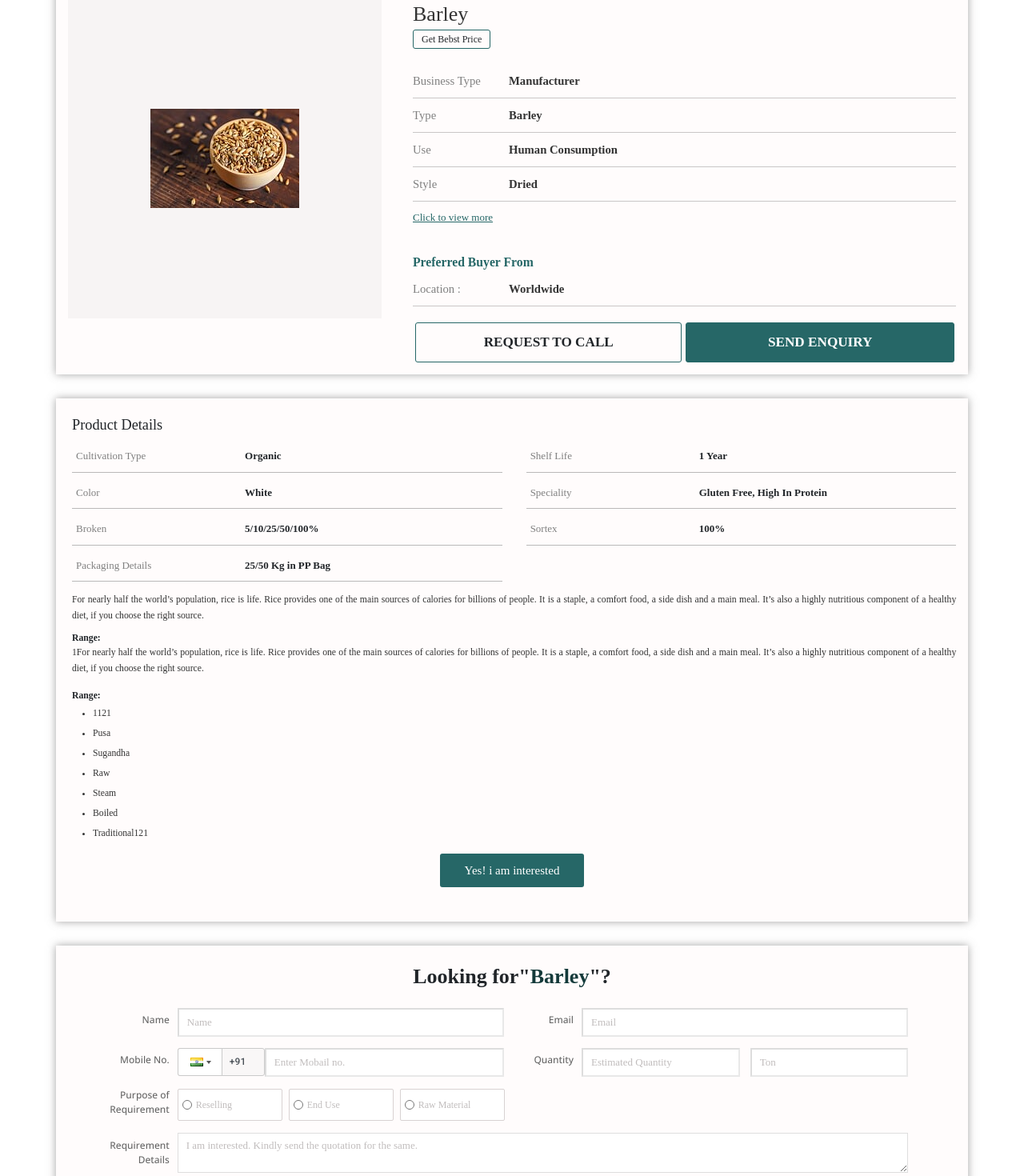
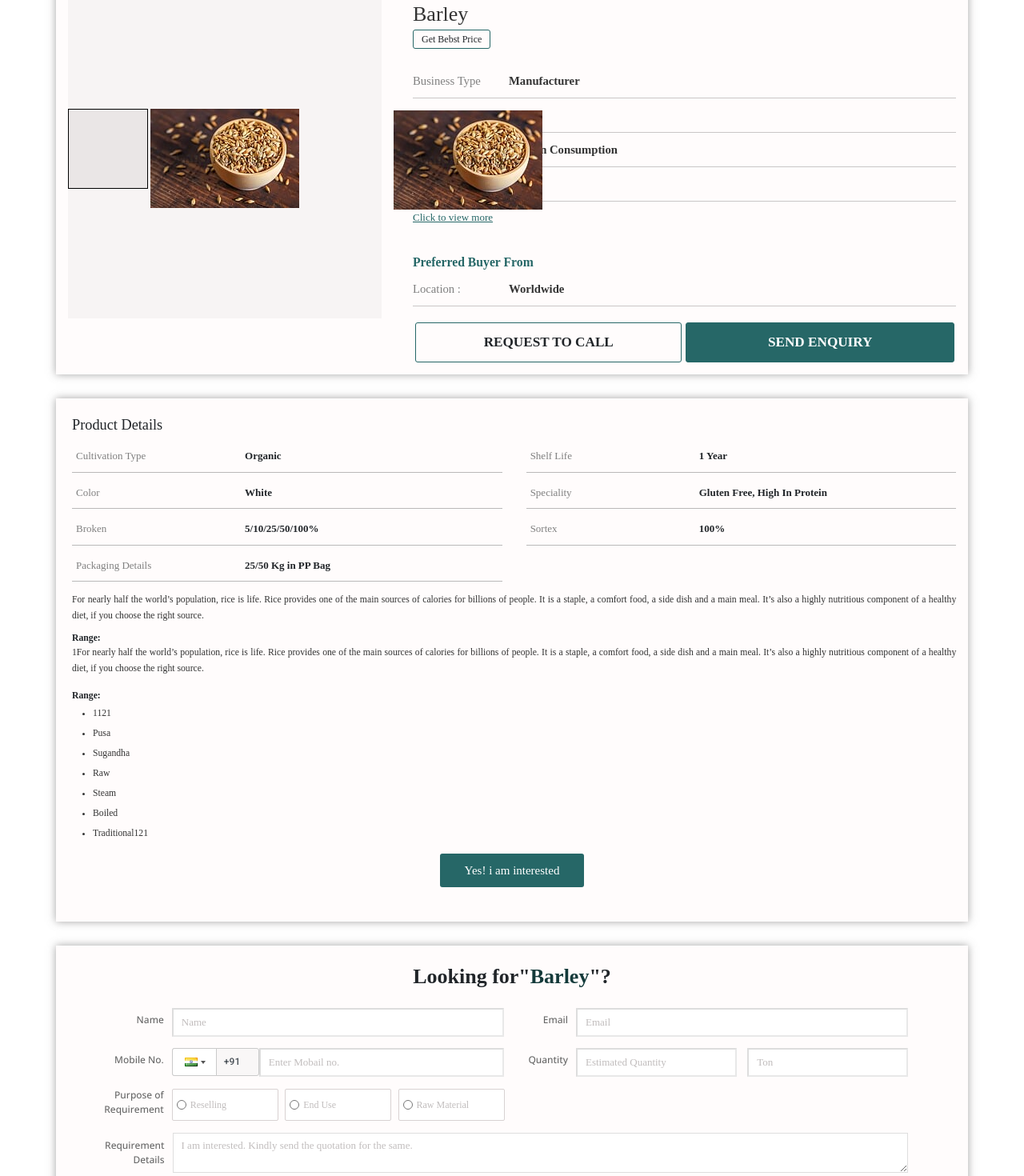
Before and after one commit to arshibhuva/Products, a React (Create React App) app: page /barley in a window 1280 px wide. Shown: the part 120-1590 px from the top of the page at 80% size. Built offline with nearby package versions, Linux system fonts and the light colour scheme; a web font is replaced by a local one.

Commit message:
magnify img

```diff
--- a/src/components/Basmatirice.js
+++ b/src/components/Basmatirice.js
@@ -1,4 +1,4 @@
-import React, { useState } from "react";
+import React, { useRef, useState } from "react";
 import { useEffect } from "react";
 
 import PhoneInput from 'react-phone-input-2';
@@ -13,7 +13,23 @@ import { Link } from "react-router-dom";
 
 import { MdOutlineKeyboardArrowRight } from "react-icons/md";
 
-export default function Basmatirice(props) {
+export default function Basmatirice(props ) {
+  //   const [cursorPosition, setCursorPosition] = useState({ x: 0, y: 0 });
+  //   const imageRef = useRef(null);
+  //   const magnifierRef = useRef(null);
+  // const handleMouseMove = (e) => {
+  //   const { left, top, width, height } = imageRef.current.getBoundingClientRect();
+  //   const { clientX, clientY } = e;
+
+  //   const x = ((clientX - left) / width) * 100;
+  //   const y = ((clientY - top) / height) * 100;
+
+  //   setCursorPosition({ x, y });
+
+  //   const magnifier = magnifierRef.current;
+  //   magnifier.style.backgroundPosition = `-${x * zoomFactor}% -${y * zoomFactor}%`;
+  // };
+
   const slider = [
     {
     link : '/basmatirice',
@@ -210,11 +226,29 @@ export default function Basmatirice(props) {
             <figure className="m-z-figure">
 
             <img src={props.img} alt="" className="img-fluid" style={{width:props.width}}/>
+            <span id="lens"></span>
             </figure>
+
             </div>
             </div>
             </div>
             </div>
+
+            <div className="">
+              <div className="m-z-figure2">
+              <img src={props.img} alt="" className="img-fluid" />
+              </div>
+              </div>
+
+
+
+
+
+
+            {/* <figure className=" m-z-figure2">
+
+            <img src={props.img} alt="" className="img-fluid" style={{width:props.width}}/>
+            </figure> */}
               {/* <div className="basmati-rice-img">
               <div className="img-second">
               <img src={props.img} alt="" className="img-fluid" />
@@ -391,7 +425,7 @@ export default function Basmatirice(props) {
               </div>
 
               {/* <!-- Modal --> */}
-              <div className="row">
+              <div className="row" id="inner-form-full">
                 <div className="col-12">
                   <div
                     className="modal fade"
@@ -827,7 +861,7 @@ export default function Basmatirice(props) {
               <div className="row form-row form-row-radio">
                 <div className="col-12 col col-radio">
                   <div className="main-box1 d-flex">
-                    <div className="inpute-name1">
+                    <div className="inpute-name1 textarea-box-text">
                       <label className="name">Purpose of Requirement</label>
                     </div>
                     <div className="input-main-name input-main-name-radio">
@@ -884,7 +918,7 @@ export default function Basmatirice(props) {
                   </div>
                 </div>
               </div>
-              <div className="row form-row">
+              <div className="row form-row" id="inner-btn-enquiry">
                 <div className="col-sm-12">
                   <div id="box-btn">
                     <div className="box-btn">Send Enquiry</div>
@@ -1314,7 +1348,7 @@ export default function Basmatirice(props) {
               <div className="row form-row form-row-radio">
                 <div className="col col-radio">
                   <div className="main-box1 d-flex">
-                    <div className="inpute-name1">
+                    <div className="inpute-name1  textarea-box-text">
                       <label className="name">Purpose of Requirement</label>
                     </div>
                     <div className="input-main-name input-main-name-radio">
--- a/src/css/meadiaquery.css
+++ b/src/css/meadiaquery.css
@@ -3,7 +3,7 @@
     max-width: 1156px !important;
 }
 .modal-dialog {
-  margin: 9.85rem auto !important;
+  /* margin: 9.85rem auto !important; */
 }
 
 .btns{
@@ -74,6 +74,7 @@
     margin:auto;
     position: relative;
   }
+
 }
 @media (max-width: 800px) {
   .col-form-img{
@@ -90,9 +91,9 @@
   }
   .modal-body {
     max-height: 400px !important;
-    /* max-width: 80% !important; */
-    /* overflow-x:hidden; */
-    overflow-y: auto;
+   /* width: auto; */
+    /* overflow-x:auto; */
+    overflow-y: scroll;
   }
   #inner-box-form .inpute-name1
 {
@@ -119,6 +120,9 @@
   #inner-box-form .box-btn{
     border-radius: 0px !important;
     margin-left: 0px !important;
+  }
+  #inner-form-full .textarea-box-text{
+    width: 200px;
   }
 
 }
@@ -168,7 +172,7 @@
 #inner-box-form .inpute-name1
 {
   justify-content:start;
-  width: 320px;
+  /* width: 320px; */
   margin-right: 10px;
   text-align:left;
 }
@@ -271,7 +275,7 @@
 #lookingfor .inpute-name1
 {
   justify-content:start;
-  width: 320px;
+  /* width: 320px; */
   margin-right: 10px;
   text-align:left;
 }
--- a/src/css/style.css
+++ b/src/css/style.css
@@ -312,10 +312,8 @@ body{
   margin-bottom: 30px !important;
 }
 .basmti-main-img{
-
   max-width: 422px !important;
   min-width: 422px !important;
-
   padding: 0 15px;
   height: auto;
 }
@@ -333,7 +331,7 @@ justify-content: center;
 }
 .zoom-box{
   /* max-width: 500px !important; */
-  overflow: hidden;
+  /* overflow: hidden; */
   width: 100%;
   position: relative;
 }
@@ -352,7 +350,8 @@ justify-content: center;
   justify-content: center;
 } */
 figure.m-z-figure{
-  overflow: hidden;
+  /* overflow: hidden; */
+  /* position: relative; */
   margin: 0 !important;
   /* perspective: 300px;
   transform-style: preserve-3d;
@@ -367,6 +366,36 @@ figure.m-z-figure{
   vertical-align: middle;
 
   backface-visibility: hidden; */
+
+}
+figure.m-z-figure img{
+  position: relative;
+}
+#lens{
+  width: 100px;
+  height: 100px;
+  border: black solid 1px;
+  background-color:rgba(118, 113, 113, 0.1);
+  position: absolute;
+  left: 0;
+  top: 0;
+
+}
+.zoom-gallery:hover .m-z-figure1{
+  display: block !important;
+}
+.m-z-figure2{
+  position: absolute;
+  left:100%;
+  top:140px;
+  width: 100%;
+  z-index: 3;
+  /* display: none; */
+}
+.m-z-figure2 img{
+  width: auto;
+  height: auto;
+
 
 }
 
@@ -398,6 +427,7 @@ img {
 {
   display: flex;
   padding: 10px 15px;
+  position: relative;
 }
 /* .basmti-img
 {
@@ -775,12 +805,28 @@ strong{
   display: flex;
   justify-content: center;
 }
+.modal-open .modal{
+  /* height: 100vh  !important; */
+  overflow: hidden;
+}
+.modal.show .modal-dialog{
+  height: 90vh !important;
+  display: flex !important;
+  justify-content: center;
+  align-items: center !important;
+}
 .model-content{
   border-radius: 0px !important;
 }
 .modal-dialog {
   max-width: 725px !important;
-  margin: 7.85rem auto !important;
+  margin: 0px;
+}
+#inner-btn-enquiry #box-btn
+{
+  justify-content: start;
+  padding-left: 0px;
+  margin-left: 0px;
 }
 
 .box{
@@ -844,15 +890,14 @@ strong{
   display: flex;
   align-items: center;
   justify-content: end;
-  min-width: 77px;
-  max-width: 12px;
+  min-width: 70px;
   margin-right: 10px;
   text-align: right;
   color:  #666666;
 }
-/* .textarea-box-text{
-  width: 105px;
-} */
+.textarea-box-text{
+  width: 77px;
+}
 .input-main-name{
 
   width: 100%;
```
